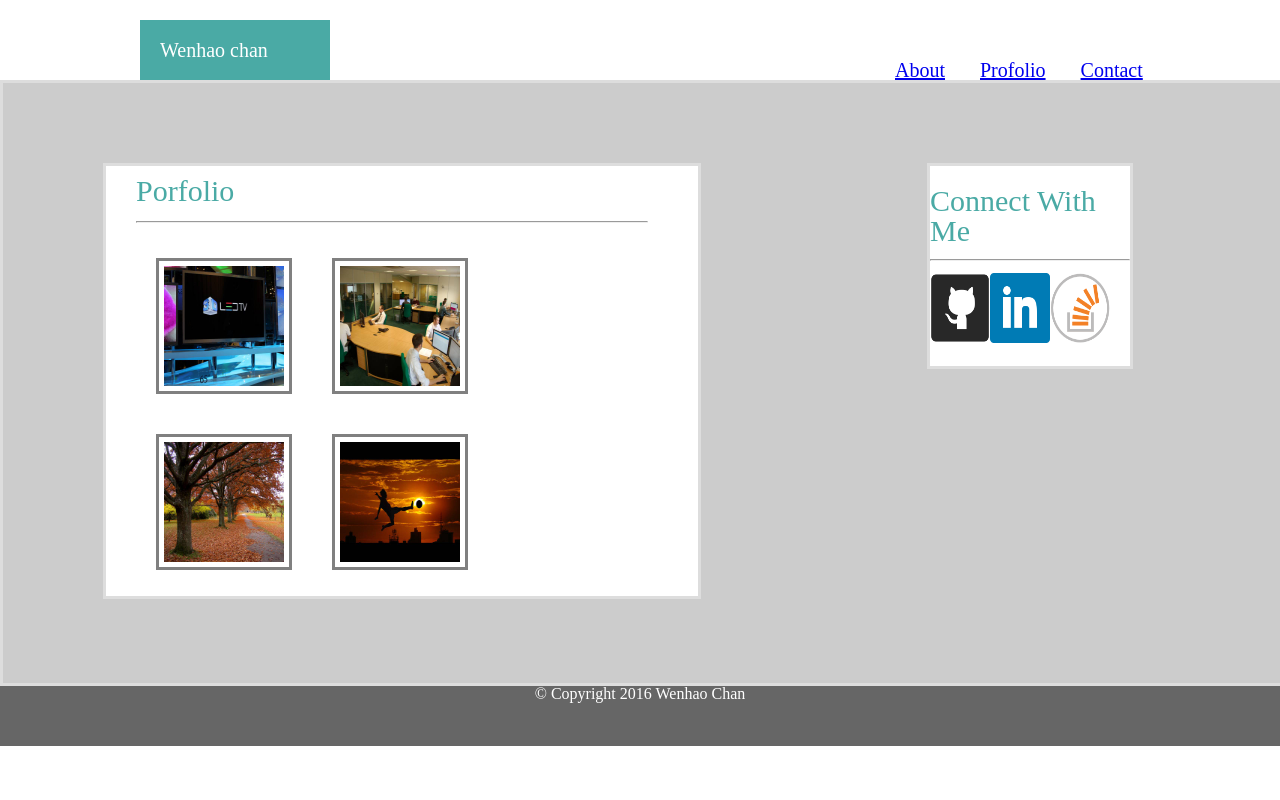
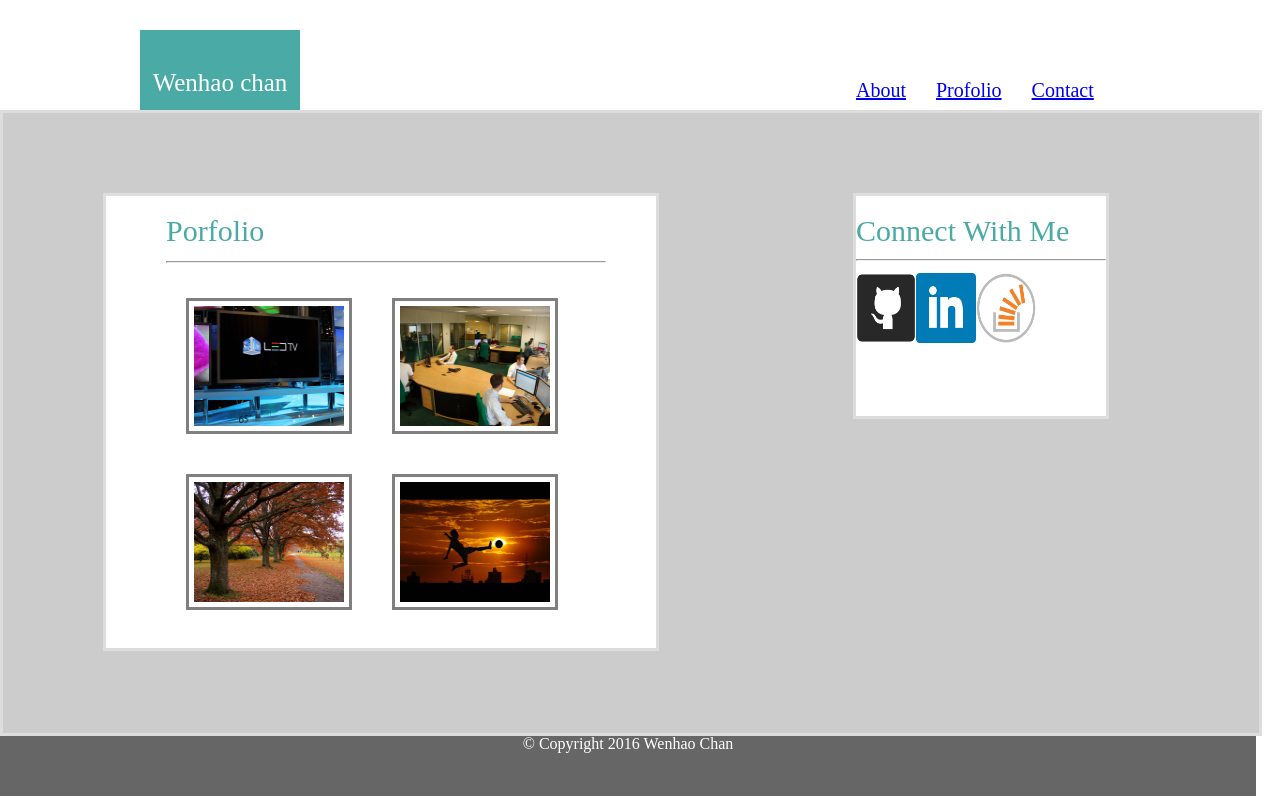
Before and after one commit to whchan167/Basic-Portfolio, a PHP site: page /portfolio.html in a window 1280 px wide. Run offline with PHP 8.4, Linux system fonts and the light colour scheme.

Commit message:
Basic-Portfolio

```diff
--- a/assets/css/style.css
+++ b/assets/css/style.css
@@ -10,21 +10,21 @@
 	 height:250px;
 	 position:relative;
 	 float:left;
-	 margin:25px;}
+	 margin:40px;}
 
-header {width:100%;
-		height:80px;
+header {width:1256px;
+		height:110px;
 		background-color:#ffffff;
 		margin-top:0;
 		overflow:hidden;
 		border:solid #cccccc;}
 
-.name-box {padding:20px;
-		font-size:20px;
-		width:150px;
-	    height:120px;
+.name-box {margin-top:30px;
+	     padding-top:40px;
+		font-size:25px;text-align:center;
+		width:160px;
+	    height:80px;
 	    background-color:#4aaaa5;
-		margin-top:20px;
 		margin-left:140px;
 		float:left;
 		color:white;}
@@ -38,14 +38,15 @@
 		  background-color:#ffffff;}
 
 .nav-smallbox {display:inline-block;
-			 margin:15px;
-			 padding-top:25px; }
+			 margin-right:25px;
+			 padding-top:60px;
+			 padding-bottom:0px; }
 
 
  .main {background-color:#cccccc;
  		clear:both;
- 		width:100%;
- 		height:600px;
+ 		width:1256px;
+ 		height:620px;
  	    border: solid #dddddd;
  	    position:relative;
  		}
@@ -60,10 +61,10 @@
  			font-size:20px;
  			background-color: #ffffff;
  			overflow:hidden;
- 			}
+ 			line-height:1.2;}
 
- .aside {width:200px;
- 		height:180px;
+ .aside {width:250px;
+ 		height:200px;
  		position: absolute;
  		background-color: #ffffff;
  		top:80px;
@@ -77,29 +78,27 @@
  	   display:inline-block;}
 
  footer {background-color: #666666;
-	font-style: Arial;
+	font-style: Arial;font-size:30px;
 	text-align: center;
 	color: white;
 	clear: both;
 	overflow:auto;
-	width: 100%;
+	width: 1256px;
 	height: 60px;
-	text-align: center;
 	position: relative;
-	padding: 20px 0 0 20px;
 	border-top:solid:#4aaaa5;}
 
 #business, #nature, #sports, #technic {display:inline-block;
-										width:120px;
+										width:150px;
 										height:120px;
 										margin: 20px;
 										padding: 5px;
 										border: solid gray;}
 
-.porfolio  {width:40%;
+.porfolio  {width:35%;
  			height:60%;
  			float:left;
- 			padding:10px 50px 60px 30px;
+ 			padding:20px 50px 60px 60px;
  			margin-top:80px;
  			margin-left:100px;
  			border:solid #dddddd;
```
